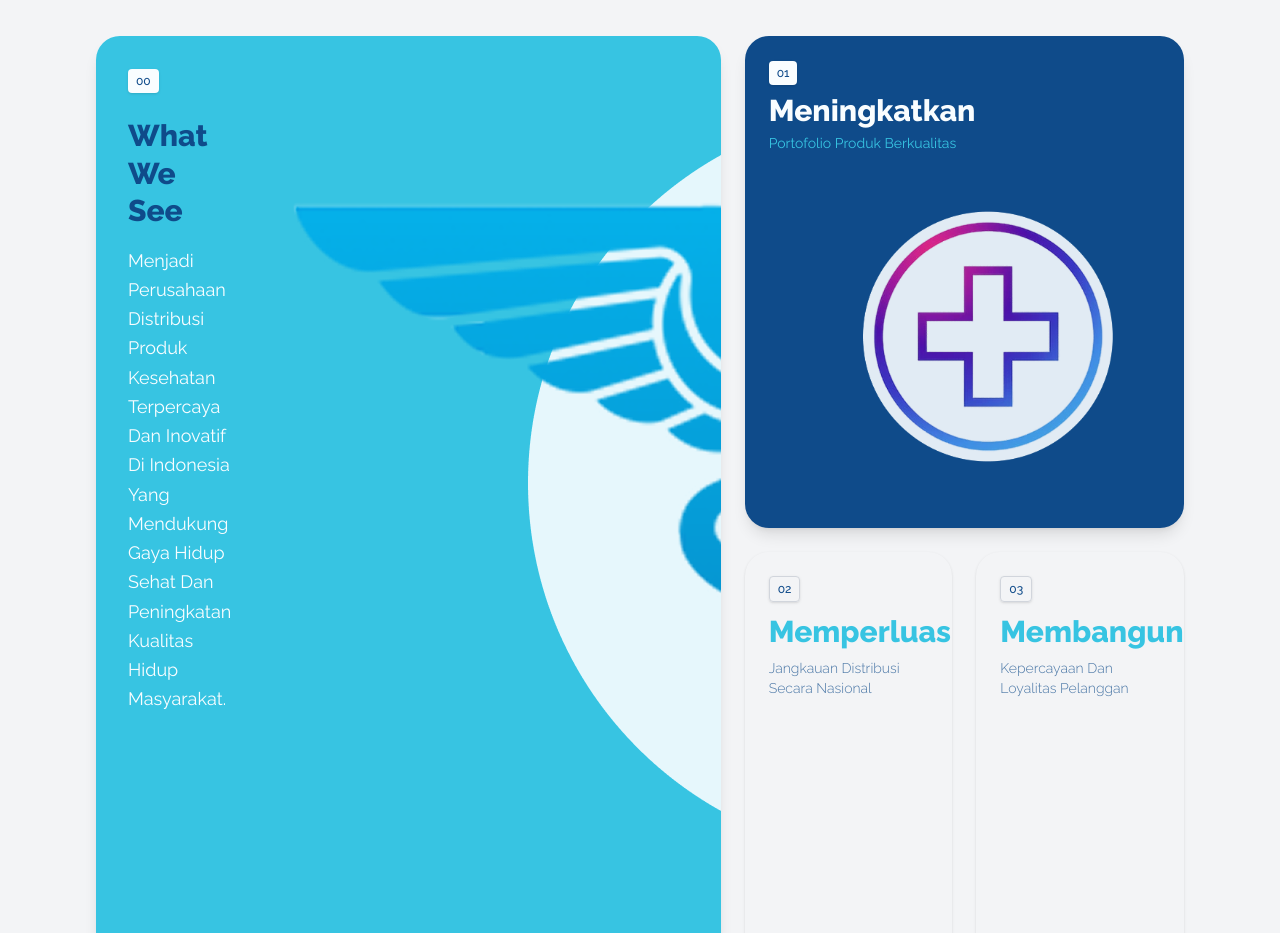
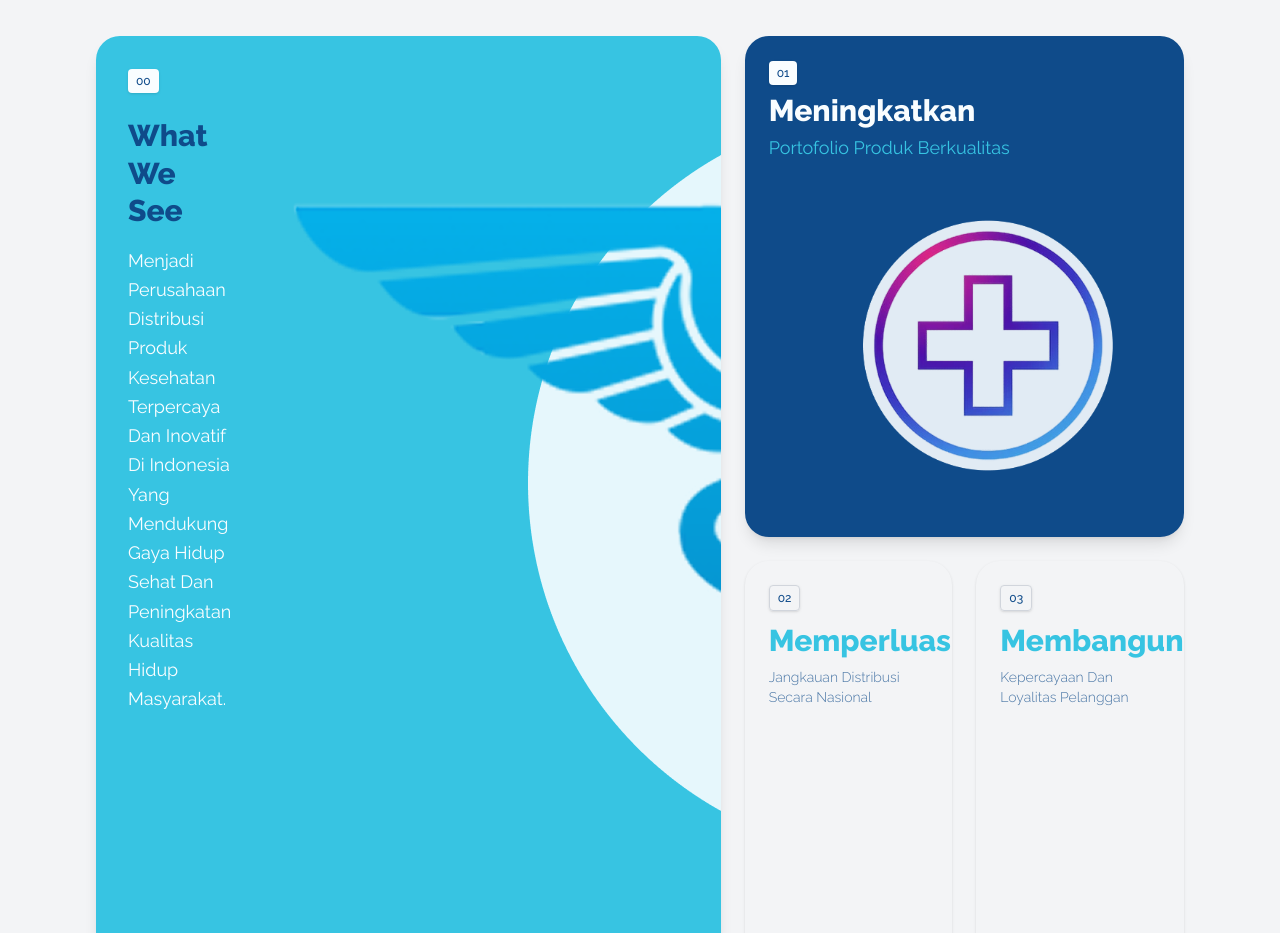
Before and after one commit to Delos-343/PT-Indo-Sehat-Medika, a Next.js app: page / in a window 1280 px wide. Shown: the part 1760-2693 px from the top of the page. Built offline with nearby package versions, Linux system fonts and the light colour scheme.

Commit message:
Finalzied InfoCards

```diff
--- a/src/app/components/molecules/what_we_do/InfoCard.tsx
+++ b/src/app/components/molecules/what_we_do/InfoCard.tsx
@@ -99,7 +99,7 @@ export const InfoCard: React.FC<InfoCardProps> = ({
               {title}
             </h4>
             {subtitle && (
-              <div className="text-sm text-[var(--color-primary)]">{subtitle}</div>
+              <div className="text-sm lg:text-lg leading-relaxed text-[var(--color-primary)] max-w-prose">{subtitle}</div>
             )}
           </div>
           <div
```
